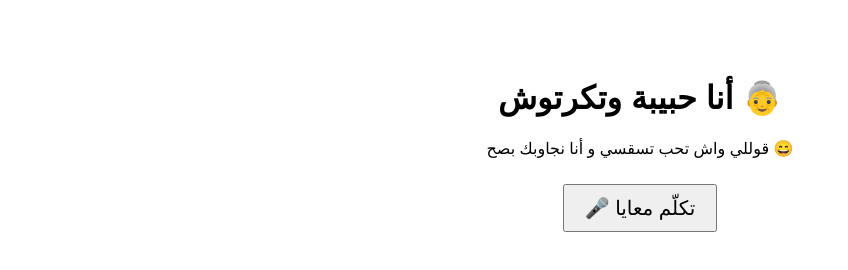
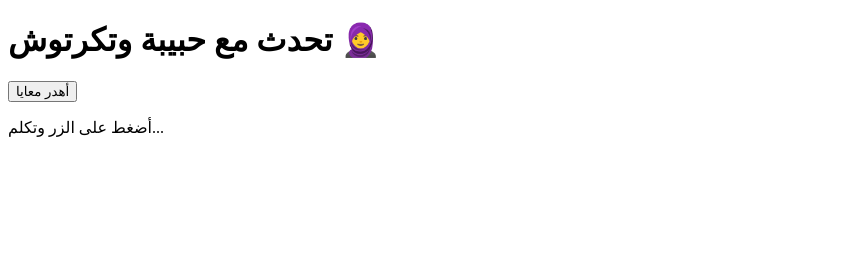
Before and after one commit to pierejack/habiba-bot, a website: page index.html in a window 1280 px wide. Shown: the whole page, without its empty margins (0-848 px from the left). Drawn offline with Linux system fonts and the light colour scheme.

Commit message:
Add files via upload

```diff
--- a/index.html
+++ b/index.html
@@ -1,50 +1,54 @@
+
 <!DOCTYPE html>
 <html lang="ar">
 <head>
   <meta charset="UTF-8" />
   <title>حبيبة وتكرتوش</title>
-  <style>
-    body {
-      font-family: Arial, sans-serif;
-      text-align: center;
-      padding: 50px;
-    }
-    button {
-      font-size: 20px;
-      padding: 10px 20px;
-      margin: 10px;
-    }
-  </style>
 </head>
 <body>
-  <h1>أنا حبيبة وتكرتوش 👵</h1>
-  <p>قوللي واش تحب تسقسي و أنا نجاوبك بصح 😄</p>
-  <button onclick="startListening()">🎤 تكلّم معايا</button>
-  <p id="transcript"></p>
+  <h1>تحدث مع حبيبة وتكرتوش 🧕</h1>
+  <button id="speakBtn">أهدر معايا</button>
+  <p id="status">أضغط على الزر وتكلم...</p>
+
   <script>
-    function startListening() {
-      const recognition = new (window.SpeechRecognition || window.webkitSpeechRecognition)();
-      recognition.lang = 'ar-DZ';
+    const backendUrl = 'https://habiba-bot.onrender.com/';
+
+    const speakBtn = document.getElementById('speakBtn');
+    const statusText = document.getElementById('status');
+
+    const recognition = new (window.SpeechRecognition || window.webkitSpeechRecognition)();
+    recognition.lang = 'ar-DZ';
+    recognition.interimResults = false;
+
+    speakBtn.onclick = () => {
+      statusText.textContent = 'أهدر توا...';
       recognition.start();
+    };
 
-      recognition.onresult = function(event) {
-        const transcript = event.results[0][0].transcript;
-        document.getElementById('transcript').innerText = 'نتا قلت: ' + transcript;
-        fetch('https://habiba-bot.onrender.com', {
-          method: 'POST',
-          headers: {
-            'Content-Type': 'application/json'
-          },
-          body: JSON.stringify({ text: transcript })
-        })
-        .then(response => response.blob())
-        .then(blob => {
-          const audio = new Audio(URL.createObjectURL(blob));
-          audio.play();
-        })
-        .catch(error => console.error(error));
-      };
-    }
+    recognition.onresult = async (event) => {
+      const text = event.results[0][0].transcript;
+      statusText.textContent = 'نخمم نجاوبك...';
+
+      const response = await fetch(backendUrl, {
+        method: 'POST',
+        headers: { 'Content-Type': 'application/json' },
+        body: JSON.stringify({ text: text })
+      });
+
+      if (response.ok) {
+        const blob = await response.blob();
+        const audioUrl = URL.createObjectURL(blob);
+        const audio = new Audio(audioUrl);
+        audio.play();
+        statusText.textContent = 'جاوبتك، قول حاجة أخرى';
+      } else {
+        statusText.textContent = 'صرا مشكل، عاود جرب';
+      }
+    };
+
+    recognition.onerror = () => {
+      statusText.textContent = 'ما سمعتكش مليح، عاود';
+    };
   </script>
 </body>
 </html>
```
